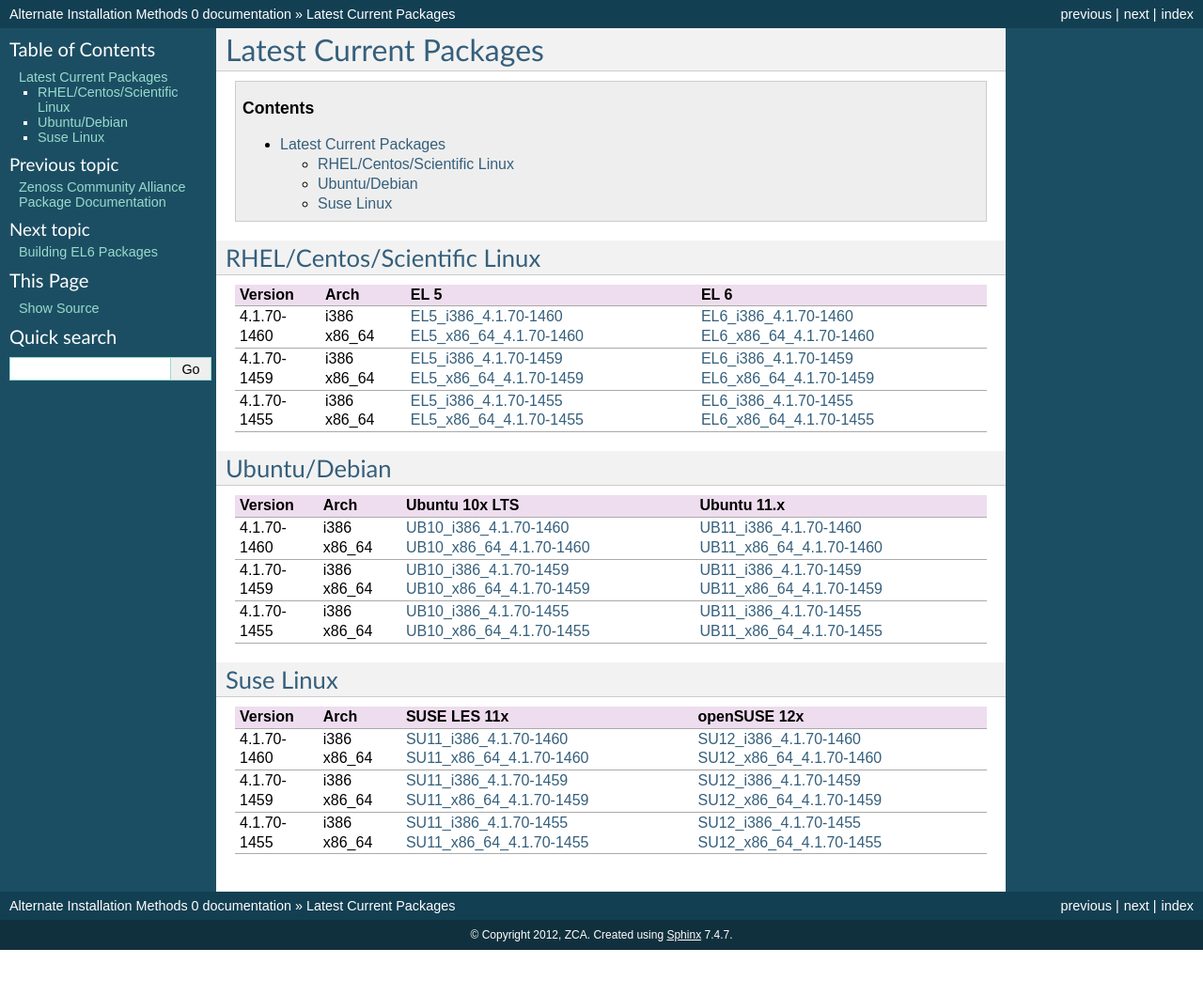
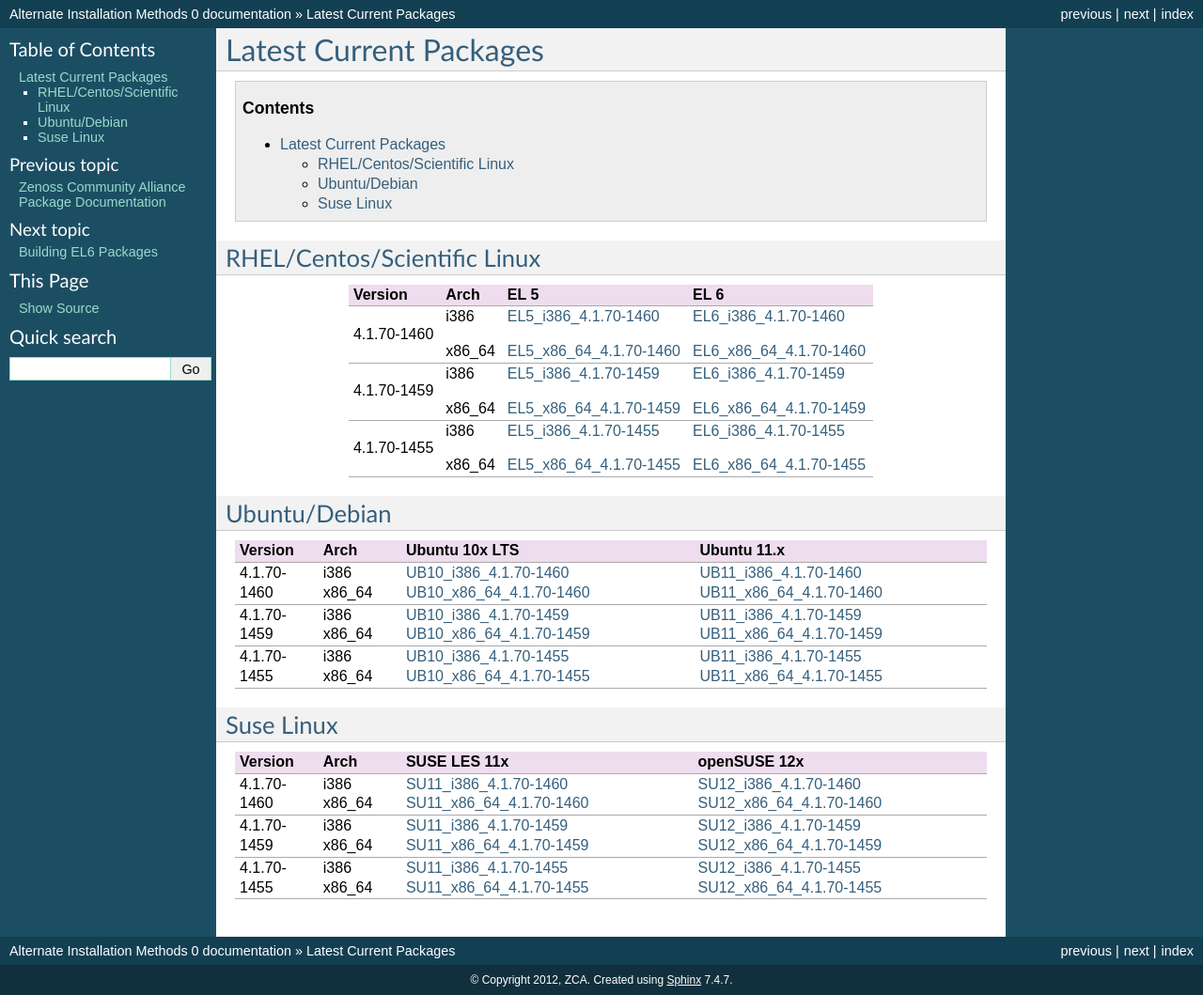
Before and after one commit to ZCA/Packages, a Sphinx documentation site: the page built from docs/package_matrix.rst, in a window 1280 px wide. Shown: the whole page at 94% size. Built offline with Sphinx 7.4.7, drawn with Linux system fonts in a browser that asks for light colours; pages that are not in the unit, such as notebooks, are missing from menus; before the commit the page ends 1011 px from its top, so only the background shows below that.

Commit message:
fighting with line breaks

```diff
--- a/docs/package_matrix.rst
+++ b/docs/package_matrix.rst
@@ -11,13 +11,16 @@
 +-------------+--------+---------------------------+---------------------------+
 | Version     | Arch   | EL 5                      | EL 6                      |
 +=============+========+===========================+===========================+
-| 4.1.70-1460 | i386   | `EL5_i386_4.1.70-1460`_   | `EL6_i386_4.1.70-1460`_   |
+|             | i386   | `EL5_i386_4.1.70-1460`_   | `EL6_i386_4.1.70-1460`_   |
+| 4.1.70-1460 |        |                           |                           |
 |             | x86_64 | `EL5_x86_64_4.1.70-1460`_ | `EL6_x86_64_4.1.70-1460`_ |
 +-------------+--------+---------------------------+---------------------------+
-| 4.1.70-1459 | i386   | `EL5_i386_4.1.70-1459`_   | `EL6_i386_4.1.70-1459`_   |
+|             | i386   | `EL5_i386_4.1.70-1459`_   | `EL6_i386_4.1.70-1459`_   |
+| 4.1.70-1459 |        |                           |                           |
 |             | x86_64 | `EL5_x86_64_4.1.70-1459`_ | `EL6_x86_64_4.1.70-1459`_ |
 +-------------+--------+---------------------------+---------------------------+
-| 4.1.70-1455 | i386   | `EL5_i386_4.1.70-1455`_   | `EL6_i386_4.1.70-1455`_   |
+|             | i386   | `EL5_i386_4.1.70-1455`_   | `EL6_i386_4.1.70-1455`_   |
+| 4.1.70-1455 |        |                           |                           |
 |             | x86_64 | `EL5_x86_64_4.1.70-1455`_ | `EL6_x86_64_4.1.70-1455`_ |
 +-------------+--------+---------------------------+---------------------------+
 
```
